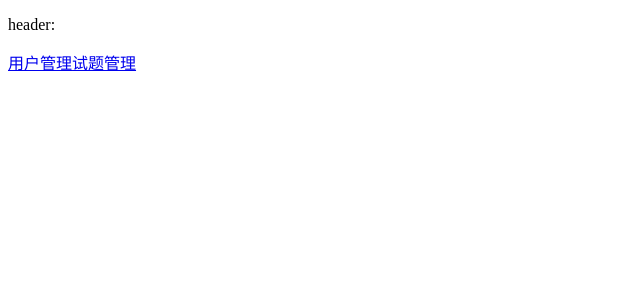
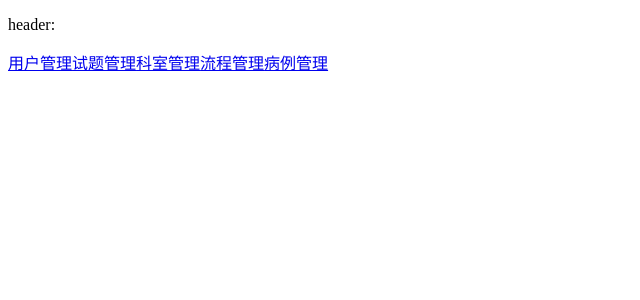
Before and after one commit to ConnieZheng/pet-hospital-frontend, a Vue app: page / in a window 1280 px wide. Shown: the top 300 px of the page, without its empty margins (0-640 px from the left). Built offline with nearby package versions, Linux system fonts and the light colour scheme.

Commit message:
add other vue component @ pages folder

```diff
--- a/src/components/sidebar.vue
+++ b/src/components/sidebar.vue
@@ -2,5 +2,8 @@
   <div>
     <router-link to="/user">用户管理</router-link>
     <router-link to="/question">试题管理</router-link>
+    <router-link to="/department">科室管理</router-link>
+    <router-link to="/procedure">流程管理</router-link>
+    <router-link to="/case">病例管理</router-link>
   </div>
 </template>
--- /dev/null
+++ b/src/pages/case.vue
@@ -0,0 +1,5 @@
+<template>
+  <div>
+    <p>病例管理</p>
+  </div>
+</template>
--- /dev/null
+++ b/src/pages/department.vue
@@ -0,0 +1,5 @@
+<template>
+  <div>
+    <p>科室管理</p>
+  </div>
+</template>
--- /dev/null
+++ b/src/pages/procedure.vue
@@ -0,0 +1,5 @@
+<template>
+  <div>
+    <p>流程管理</p>
+  </div>
+</template>
```
